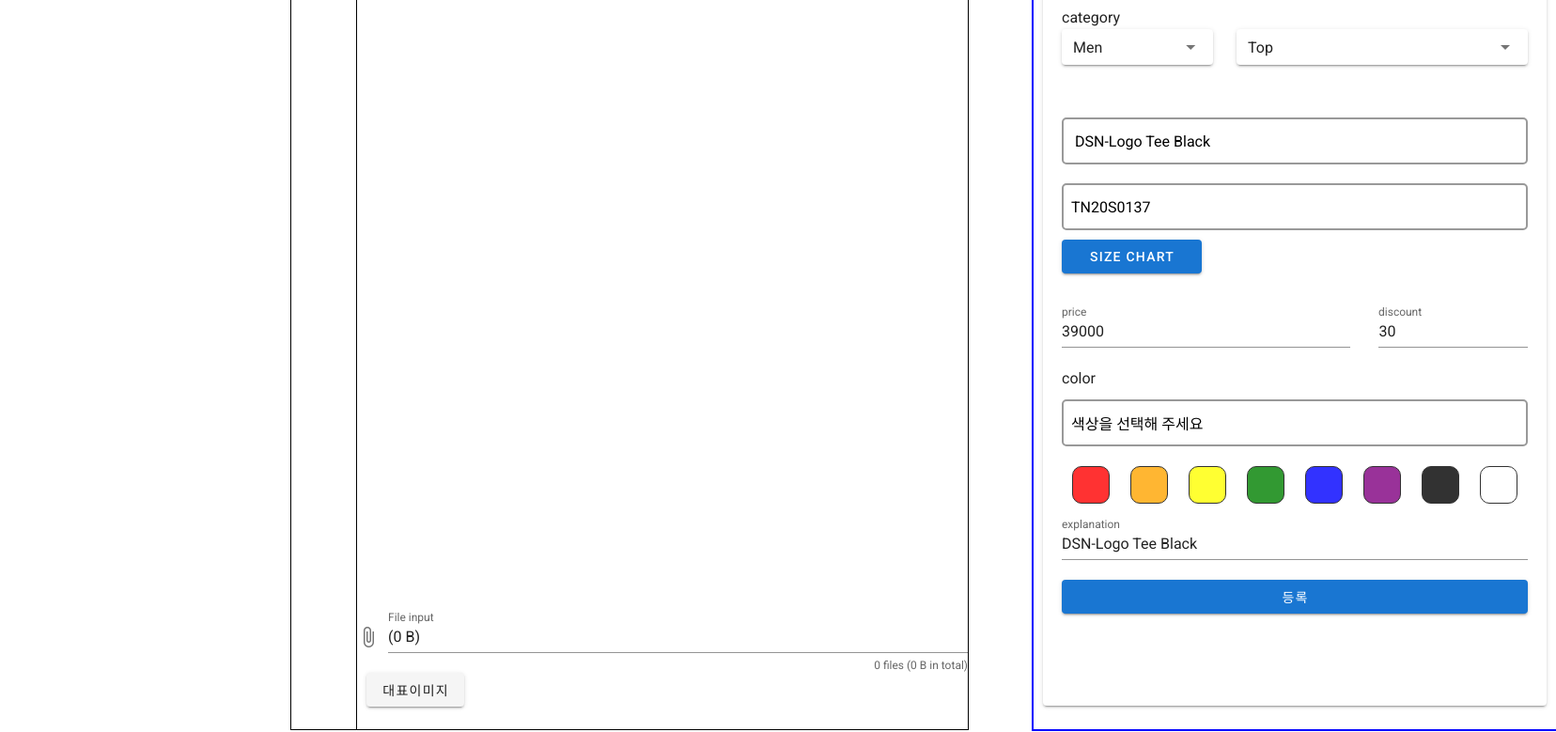
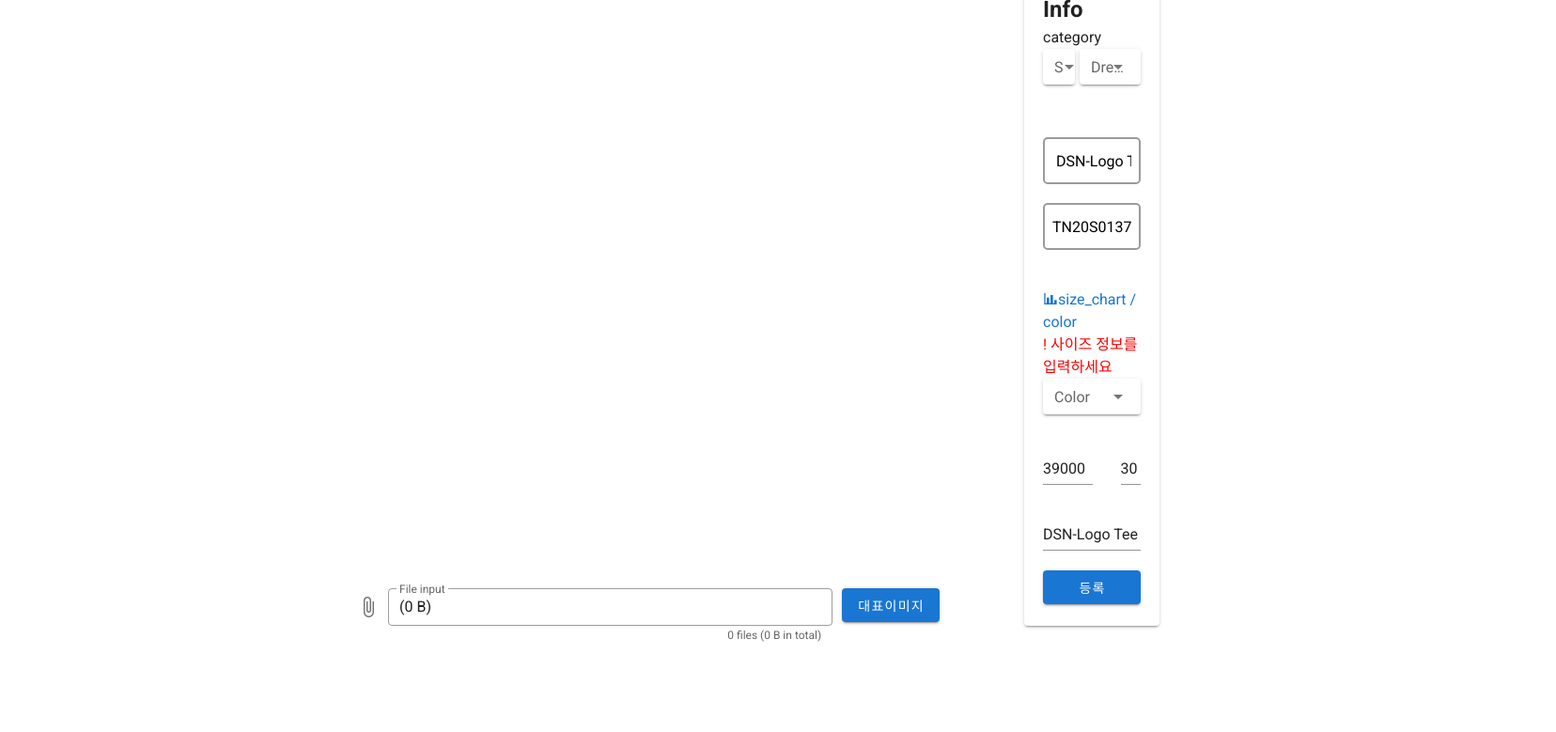
Before and after one commit to rlaguswhd19/ToyProject_Shopping, a Vue app in the folder shopping_front/: page / in a window 1280 px wide. Shown: the part 200-979 px from the top of the page at 94% size, 1656 px wide, since content can reach past the window. After the commit the page ends 926 px from the top, so only its background shows below. Built offline with nearby package versions, Linux system fonts and the light colour scheme.

Commit message:
size_info 창 완성

```diff
--- a/shopping_front/src/components/dress/createDress.vue
+++ b/shopping_front/src/components/dress/createDress.vue
@@ -11,23 +11,23 @@
 						<v-img
 							:id="'preview_' + representationPreview"
 							:src="previews[representationPreview].url"
-							width="40"
-							height="50"
+							:width="smallSize.width"
+							:height="smallSize.height"
 							:alt="previews[representationPreview].name"
 							contain
 							style="outline: 1px black solid;"
-							@mouseover="mouseover(representationPreview)"
+							@mouseover="bigPreview = representationPreview"
 						/>
 					</div>
 					<div class="preview_list" v-else>
 						<v-img
 							:id="'preview_' + representationPreview"
 							:src="previews[representationPreview].url"
-							width="40"
-							height="50"
+							:width="smallSize.width"
+							:height="smallSize.height"
 							:alt="previews[representationPreview].name"
 							contain
-							@mouseover="mouseover(representationPreview)"
+							@mouseover="bigPreview = representationPreview"
 						/>
 					</div>
 
@@ -44,11 +44,11 @@
 							"
 							:id="'preview_' + preview.id"
 							:src="preview.url"
-							width="40"
-							height="50"
+							:width="smallSize.width"
+							:height="smallSize.height"
 							:alt="preview.name"
 							contain
-							@mouseover="mouseover(preview.id)"
+							@mouseover="bigPreview = preview.id"
 						/>
 
 						<v-img
@@ -58,13 +58,13 @@
 							"
 							:id="'preview_' + preview.id"
 							:src="preview.url"
-							width="40"
-							height="50"
+							:width="smallSize.width"
+							:height="smallSize.height"
 							:alt="preview.name"
 							outline="2px black solid"
 							contain
 							style="outline: 1px black solid;"
-							@mouseover="mouseover(preview.id)"
+							@mouseover="bigPreview = preview.id"
 						/>
 					</div>
 				</div>
@@ -75,8 +75,8 @@
 					v-if="previews.length == 0"
 					class="big_preview"
 					src="../../assets/noimage.jpg"
-					width="650"
-					height="720"
+					:width="bigSize.width"
+					:height="bigSize.height"
 					contain
 					alt="noimage"
 				/>
@@ -84,11 +84,12 @@
 					v-else
 					class="big_preview"
 					:src="previews[bigPreview].url"
-					width="650"
-					height="720"
+					:width="bigSize.width"
+					:height="bigSize.height"
 					contain
 					:alt="previews[bigPreview].name"
 				/>
+				<div class="content_row">
 					<v-file-input
 						type="file"
 						show-size
@@ -98,8 +99,15 @@
 						v-model="files"
 						accept="image/*"
 						@change="changeImages"
+						dense
+						outlined
 					></v-file-input>
-				<v-btn @click="changeRepresentation">대표이미지</v-btn>
+					<v-btn
+						@click="representationPreview = bigPreview"
+						color="primary"
+						>대표이미지</v-btn
+					>
+				</div>
 			</div>
 		</div>
 		<!-- 입력 -->
@@ -138,24 +146,82 @@
 						v-model="dressDto.article_number"
 						placeholder="article_number"
 					/>
+				</div>
+				<!-- 여기도 selector 색깔 에시를 주고 선택하기 색깔 보여주고... -->
+				<span>
+					<a @click="size_chart = true">
+						<i class="mdi mdi-chart-bar" />size_chart / color
+					</a>
+					<span style="color: red; float: right;"
+						>! 사이즈 정보를 입력하세요</span
+					>
+				</span>
+				<v-dialog v-model="size_chart" max-width="1000px">
+					<v-card>
+						<div class="size_chart_wrap">
+							<v-card-title
+								>Size Info
 								<v-btn
-						color="primary"
-						width="30%"
-						style="margin: auto 0;"
-						@click="size_chart = true"
-						>size chart</v-btn
+									text
+									style="margin-left: auto;"
+									@click="size_chart = false"
 								>
-					<v-dialog v-model="size_chart" max-width="290">
-						<v-card>
-							<v-card-title class="headline"
-								>Use Google's location service?</v-card-title
+									<i class="mdi mdi-close"
+								/></v-btn>
+							</v-card-title>
+							<div class="content_row">
+								<v-checkbox
+									v-for="(s, idx) in sizes"
+									:key="idx"
+									:label="s.size"
+									v-model="checks[idx]"
+									class="hj_check"
+								/>
+							</div>
+							<div class="content_row">
+								<table class="size_chart">
+									<thead>
+										<th style="width: 52px; !important">
+											사이즈
+										</th>
+										<td>일반 표시</td>
+										<td>가슴 둘레(cm)</td>
+										<td>신장(cm)</td>
+									</thead>
+									<tbody>
+										<tr
+											v-for="(s, idx) in sizes"
+											:key="idx"
 										>
-
-							<v-card-text>
-								Let Google help apps determine location. This
-								means sending anonymous location data to Google,
-								even when no apps are running.
-							</v-card-text>
+											<th v-if="checks[idx]">
+												{{ s.size }}
+											</th>
+											<td v-if="checks[idx]">
+												<input
+													type="text"
+													class="td_input"
+													v-model="s.info"
+												/>
+											</td>
+											<td v-if="checks[idx]">
+												<input
+													type="text"
+													class="td_input"
+													v-model="s.width"
+												/>
+											</td>
+											<td v-if="checks[idx]">
+												<input
+													type="text"
+													class="td_input"
+													v-model="s.height"
+												/>
+											</td>
+										</tr>
+									</tbody>
+								</table>
+								<img src="../../assets/sizeinfo.jpg" />
+							</div>
 
 							<v-card-actions>
 								<v-spacer></v-spacer>
@@ -169,61 +235,45 @@
 								</v-btn>
 
 								<v-btn
-									color="green darken-1"
+									color="primary"
 									text
-									@click="size_chart = false"
+									@click="updateDsize"
 								>
-									Agree
+									등록
 								</v-btn>
 							</v-card-actions>
+						</div>
 					</v-card>
 				</v-dialog>
-				</div>
+				<v-select
+					:items="colors"
+					label="Color"
+					v-model="dressDto.color"
+					dense
+					solo
+					style="width: 100%;"
+				></v-select>
 				<div class="content_row">
 					<v-text-field
-						label="price"
 						placeholder="Price"
 						v-model="dressDto.price"
 						style="width: 50%; margin-right: 30px;"
 					></v-text-field>
 					<v-text-field
-						label="discount"
 						placeholder="Discount"
 						v-model="dressDto.discount"
 						style="width: 20%;"
 					></v-text-field>
 				</div>
-				<!-- 여기도 selector 색깔 에시를 주고 선택하기 색깔 보여주고... -->
-				<span>color</span>
-				<input
-					type="text"
-					class="hj_input"
-					placeholder="색상을 선택해 주세요."
-					readonly
-					v-model="dressDto.color"
-				/>
-				<div class="colors_wrap">
-					<div v-for="color in colors" :key="color">
-						<div
-							class="color_box"
-							@click="changeColor(color)"
-							:style="
-								'background-color:' +
-								color +
-								'; border: 1px black solid;'
-							"
-						></div>
-					</div>
-				</div>
 				<v-text-field
-					label="explanation"
 					placeholder="설명을 입력하세요."
 					v-model="dressDto.explanation"
 				></v-text-field>
 				<v-btn
 					@click="post_dress"
 					color="primary"
-					style="width: 100%; margin: auto;"
+					width="100%"
+					style="margin: auto;"
 					>등록</v-btn
 				>
 			</v-card>
@@ -243,8 +293,8 @@ export default {
 				brand: 'THISISNEVERTHAT',
 				name: ' DSN-Logo Tee Black',
 				article_number: 'TN20S0137',
-				dress_type: 'Top',
-				sex: 'Men',
+				dress_type: '',
+				sex: '',
 				price: '39000',
 				color: '색상을 선택해 주세요',
 				discount: '30',
@@ -268,19 +318,46 @@ export default {
 			representationPreview: 0,
 			// 크게 보이는 이미지
 			bigPreview: 0,
+			bigSize: { width: 630, height: 700 },
+			smallSize: { width: 40, height: 50 },
+
 			sexs: ['Men', 'Women', 'Free'],
 			dress_types: ['Top', 'Bottom'],
 			size_chart: false,
+			sizes: [
+				{ size: 'XXXS', info: '', width: '', height: '' },
+				{ size: 'XXS', info: '', width: '', height: '' },
+				{ size: 'XS', info: '', width: '', height: '' },
+				{ size: 'S', info: '', width: '', height: '' },
+				{ size: 'M', info: '', width: '', height: '' },
+				{ size: 'L', info: '', width: '', height: '' },
+				{ size: 'XL', info: '', width: '', height: '' },
+				{ size: 'XXL', info: '', width: '', height: '' },
+				{ size: 'XXXL', info: '', width: '', height: '' },
+			],
+			checks: [
+				false,
+				false,
+				false,
+				false,
+				false,
+				false,
+				false,
+				false,
+				false,
+			],
 		}
 	},
 	methods: {
-		mouseover(id) {
-			//bigPreview 변경
-			this.bigPreview = id
-		},
-
-		changeRepresentation() {
-			this.representationPreview = this.bigPreview
+		updateDsize() {
+			this.dressDto.dsize = []
+			for (let i = 0; i < this.sizes.length; i++) {
+				let size = this.sizes[i]
+				if (this.checks[i]) {
+					this.dressDto.dsize.push(size)
+				}
+			}
+			this.size_chart = false
 		},
 
 		changeImages() {
@@ -294,9 +371,7 @@ export default {
 				})
 			}
 		},
-		changeColor(color) {
-			this.dressDto.color = color
-		},
+
 		post_dress() {
 			let formData = new FormData()
 
@@ -314,7 +389,6 @@ export default {
 					'Content-Type': 'multipart/form-data',
 				},
 			}).then(response => {
-				console.log(response)
 				this.dressDto.dimage = response.data
 				this.post_dressDto()
 			})
--- a/shopping_front/src/css/dress/dressDetail.css
+++ b/shopping_front/src/css/dress/dressDetail.css
@@ -8,13 +8,13 @@
 .preview_wrap {
 	display: flex;
 	flex-direction: row;
-	outline: 1px black solid;
+	height: 750px;
 }
 
 .preview_list_wrap {
 	margin-top: 100px;
 	width: 50px;
-	height: 720px;
+	height: 700px;
 	margin-right: 20px;
 }
 
@@ -23,20 +23,19 @@
 }
 
 .big_preview_wrap {
-	outline: 1px black solid;
 }
 
-.big_preview{
+.big_preview:visited {
+	outline: 1px #9b9b9b solid;
 }
 
 .info_wrap {
 	justify-content: center;
 	display: flex;
 	flex-direction: column;
-	outline: 2px blue solid;
 	margin-left: 70px;
 	width: 100%;
-	height: 850px;
+	height: 750px;
 	padding: 10px;
 }
 
@@ -50,7 +49,7 @@
 
 
 .hj_input {
-	border: 2px #999999 solid;
+	border: 2px #9b9b9b solid;
 	border-radius: 5px;
 	height: 50px;
 	width: 100%;
@@ -71,27 +70,13 @@
 	display: flex;
 }
 
-.colors_wrap{
-	display: flex;
-	flex-direction: row;
-	width: 100%;
-	/* outline: 1px red solid; */
+.color_box:hover {
+	box-shadow: 1px 1px 10px #077deb;
 }
 
-.color_box{
-	width: 40px;
-	height: 40px;
-	margin: 11px;
-	/* border: 1px black solid; */
-	border-radius: 10px;
-	opacity: 0.8;
-}
-
-.color_box:hover{
-	/* border: 4px black solid; */
-	/* outline: 5px black solid; */
+/* .color_box:visited {
 	box-shadow: 1px 1px 10px #077deb;
-}
+} */
 
 .content_row{
 	display: flex;
@@ -101,3 +86,40 @@
 	display: flex;
 	flex-direction: column;
 }
+
+.size_chart_wrap{
+	padding: 10px 100px;
+}
+table, th, td{
+	border:1px #9b9b9b solid;
+	text-align: center;
+	border-collapse: collapse;
+	font-size: 13px;
+}
+
+table{
+	width: 90%;
+	margin:auto;
+	margin-right: 40px
+}
+
+thead {
+	border-bottom: 2px black solid;
+}
+
+th, td {
+	height: 30px;
+	width: 25%;
+}
+
+.td_input{
+	text-align: center;
+}
+
+.td_input:focus{
+	outline: none;
+}
+
+.hj_check{
+	margin: 0 auto;
+}
```
Also changed, not shown: shopping_front/src/assets/sizeinfo.jpg (added). Lines whose indentation alone changed are shown as unchanged.
